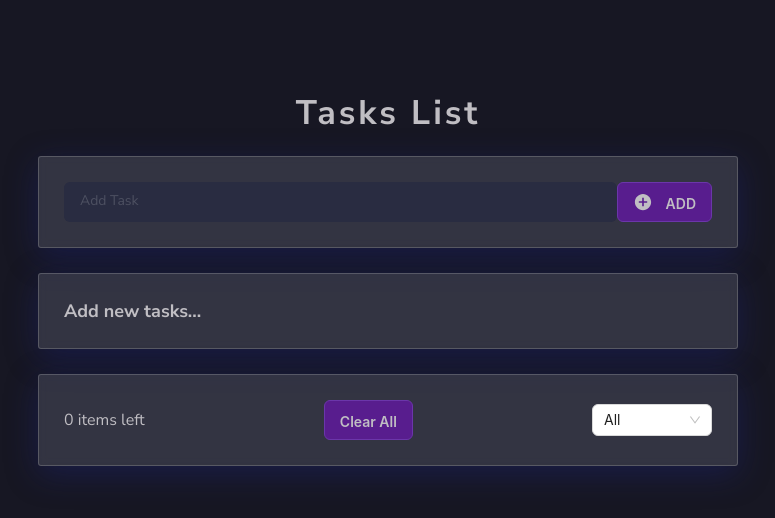
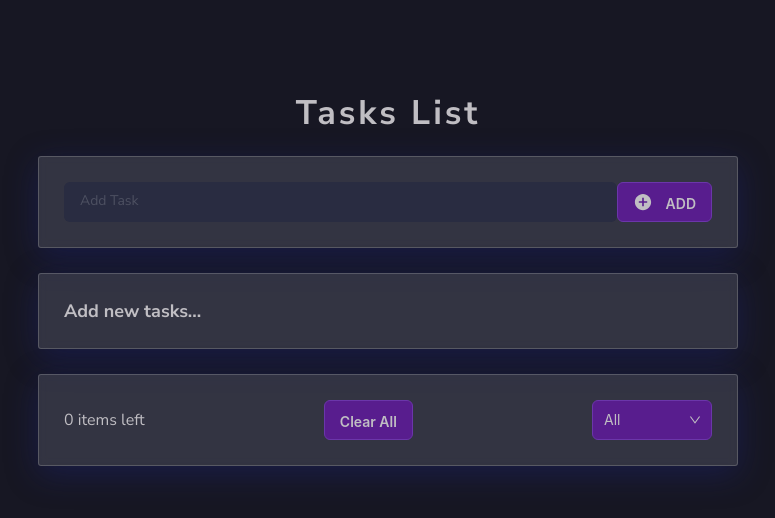
Before and after one commit to serhatbek/redux-toolkit-saga-todo-app, a React (Vite) app: page / in a window 1280 px wide. Shown: the top 518 px of the page, without its empty margins (252-1027 px from the left). Built offline with nearby package versions, Linux system fonts and the light colour scheme.

Commit message:
select styling

```diff
--- a/src/components/SelectButton/SelectButton.jsx
+++ b/src/components/SelectButton/SelectButton.jsx
@@ -10,6 +10,8 @@ const SelectButton = ({ options }) => {
 
   return (
     <Select
+      popupClassName='ant-select-btn__list'
+      className='ant-select-btn'
       defaultValue='All'
       onChange={handleChange}
       options={options}
--- a/src/components/SelectButton/SelectButton.scss
+++ b/src/components/SelectButton/SelectButton.scss
@@ -0,0 +1,21 @@
+.ant-select-btn {
+  height: 40px;
+
+  .ant-select-arrow,
+  &.ant-select-open .ant-select-selection-item {
+    color: #c0bec3 !important;
+  }
+
+  &__list,
+  > div {
+    background-color: #581d8e !important;
+    border: 1px solid #6b36aa !important;
+    color: #c0bec3 !important;
+  }
+
+  &__list {
+    div {
+      color: #e2dde8 !important;
+    }
+  }
+}
```
